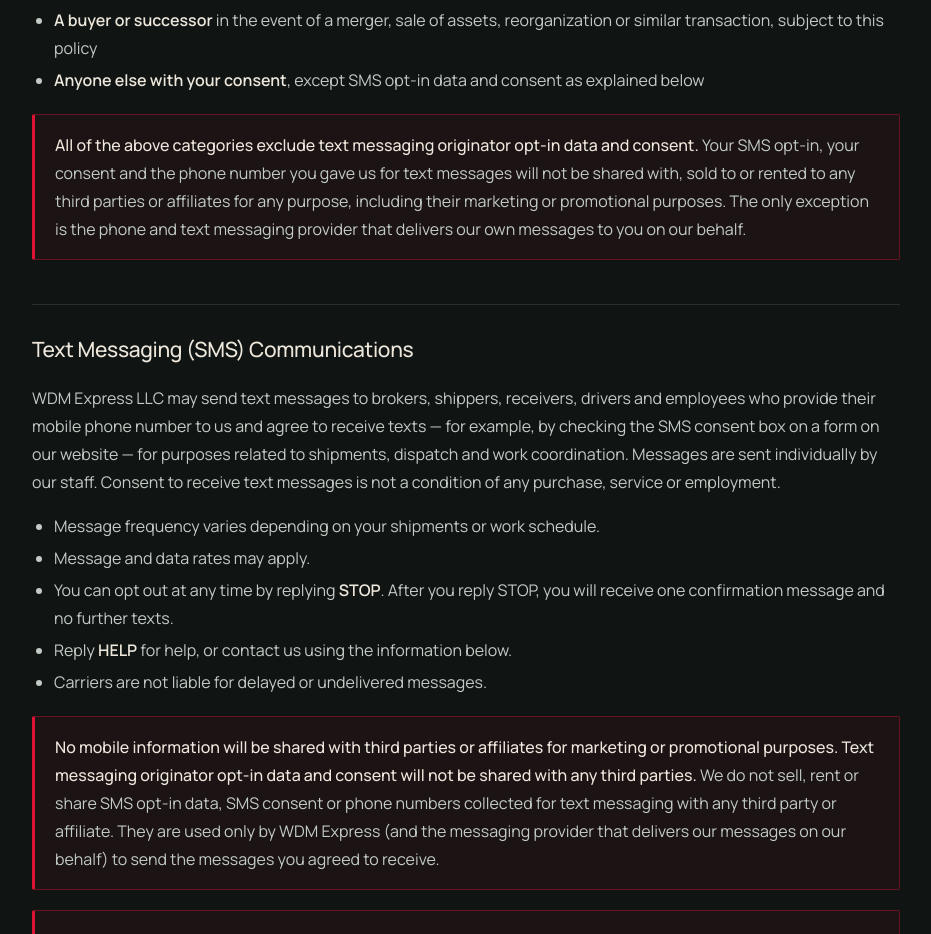
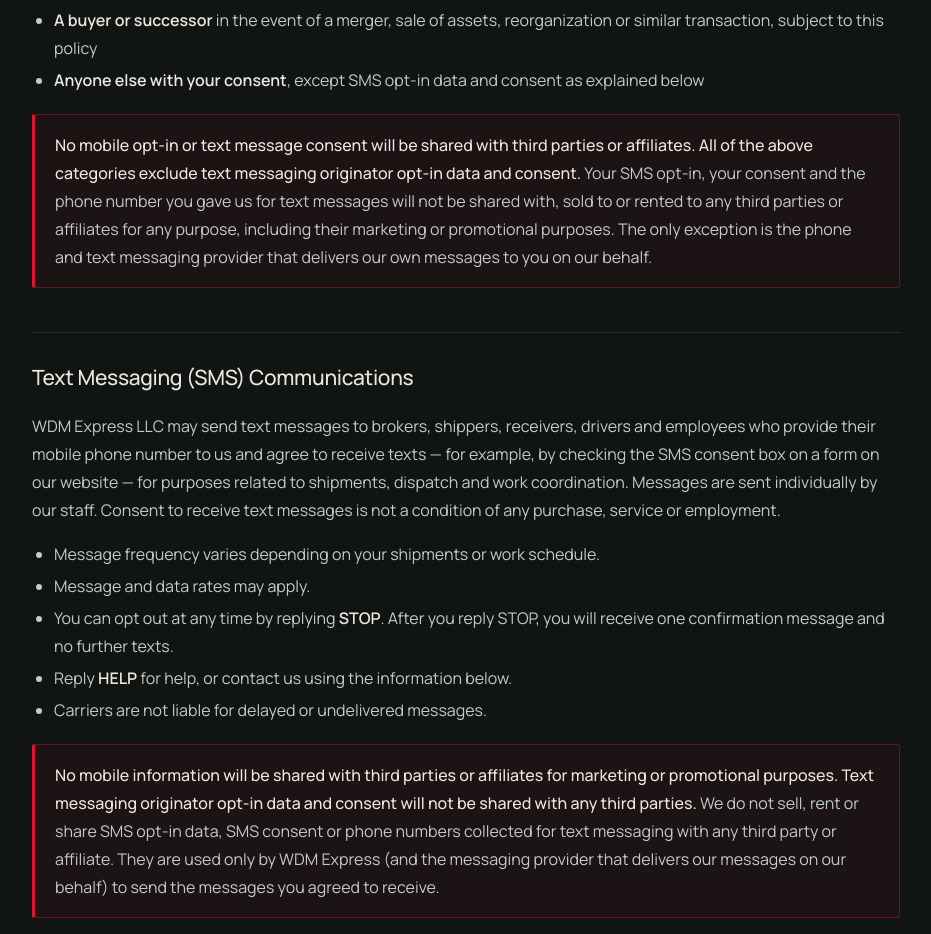
Before and after one commit to softmarmot/wdm.express-preview, a plain HTML site: page privacy-policy.html in a window 1280 px wide. Shown: the part 2925-3859 px from the top of the page, without its empty margins (174-1105 px from the left). Drawn offline with Linux system fonts and the light colour scheme.

Commit message:
Add RingCentral's sample no-sharing sentence to privacy policy
Co-Authored-By: Claude Opus 5.5 <noreply@anthropic.com>
Claude-Session: https://claude.ai/code/session_013uQAZSGK3hXEEeB2UZ4BAX

```diff
--- a/privacy-policy.html
+++ b/privacy-policy.html
@@ -119,7 +119,7 @@
     <li><strong>A buyer or successor</strong> in the event of a merger, sale of assets, reorganization or similar transaction, subject to this policy</li>
     <li><strong>Anyone else with your consent</strong>, except SMS opt-in data and consent as explained below</li>
   </ul>
-  <div class="box"><strong>All of the above categories exclude text messaging originator opt-in data and consent.</strong> Your SMS opt-in, your consent and the phone number you gave us for text messages will not be shared with, sold to or rented to any third parties or affiliates for any purpose, including their marketing or promotional purposes. The only exception is the phone and text messaging provider that delivers our own messages to you on our behalf.</div>
+  <div class="box"><strong>No mobile opt-in or text message consent will be shared with third parties or affiliates. All of the above categories exclude text messaging originator opt-in data and consent.</strong> Your SMS opt-in, your consent and the phone number you gave us for text messages will not be shared with, sold to or rented to any third parties or affiliates for any purpose, including their marketing or promotional purposes. The only exception is the phone and text messaging provider that delivers our own messages to you on our behalf.</div>
 
   <h2 id="sms">Text Messaging (SMS) Communications</h2>
   <p>WDM Express LLC may send text messages to brokers, shippers, receivers, drivers and employees who provide their mobile phone number to us and agree to receive texts — for example, by checking the SMS consent box on a form on our website — for purposes related to shipments, dispatch and work coordination. Messages are sent individually by our staff. Consent to receive text messages is not a condition of any purchase, service or employment.</p>
```
